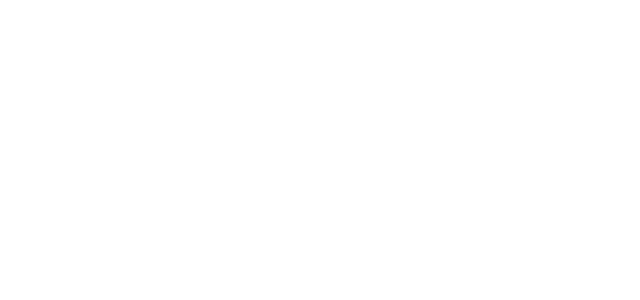
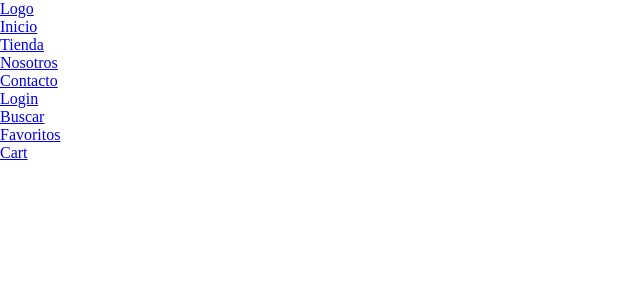
Before and after one commit to ResolveDevContent/resolvedev-ecommerce, a React (Vite) app: page / in a window 1280 px wide. Shown: the top 300 px of the page, without its empty margins (0-640 px from the left). Built offline with nearby package versions, Linux system fonts and the light colour scheme.

Commit message:
add icons

```diff
--- a/src/App.jsx
+++ b/src/App.jsx
@@ -1,9 +1,10 @@
+import { Navbar } from "./components/Navbar"
 
 function App() {
 
   return (
     <>
-
+      <Navbar />
     </>
   )
 }
--- a/src/components/Navbar.jsx
+++ b/src/components/Navbar.jsx
@@ -1,6 +1,43 @@
+import '../css/Navbar.css'
 
 export const Navbar = () => {
     return (
-        <div>Navbar</div>
+        <header>
+            <ul>
+                <div className='logo'>
+                    <a href="#">Logo</a>
+                </div>
+                <ul>
+                    <li>
+                        <a href="#">Inicio</a>
+                    </li>
+                    <li>
+                        <a href="#">Tienda</a>
+                    </li>
+                    <li>
+                        <a href="#">Nosotros</a>
+                    </li>
+                    <li>
+                        <a href="#">Contacto</a>
+                    </li>
+                </ul>
+                <div className='buttons'>
+                    <ul>
+                        <li>
+                            <a href="#">Login</a>
+                        </li>
+                        <li>
+                            <a href="#">Buscar</a>
+                        </li>
+                        <li>
+                            <a href="#">Favoritos</a>
+                        </li>
+                        <li>
+                            <a href="#">Cart</a>
+                        </li>
+                    </ul>
+                </div>
+            </ul>
+        </header>
     )
 }
--- /dev/null
+++ b/src/css/Navbar.css
@@ -0,0 +1,4 @@
+* {
+    padding: 0;
+    margin: 0;
+}
```
Also changed, not shown: src/icons/Icons.jsx (added, +8 -0 lines).
